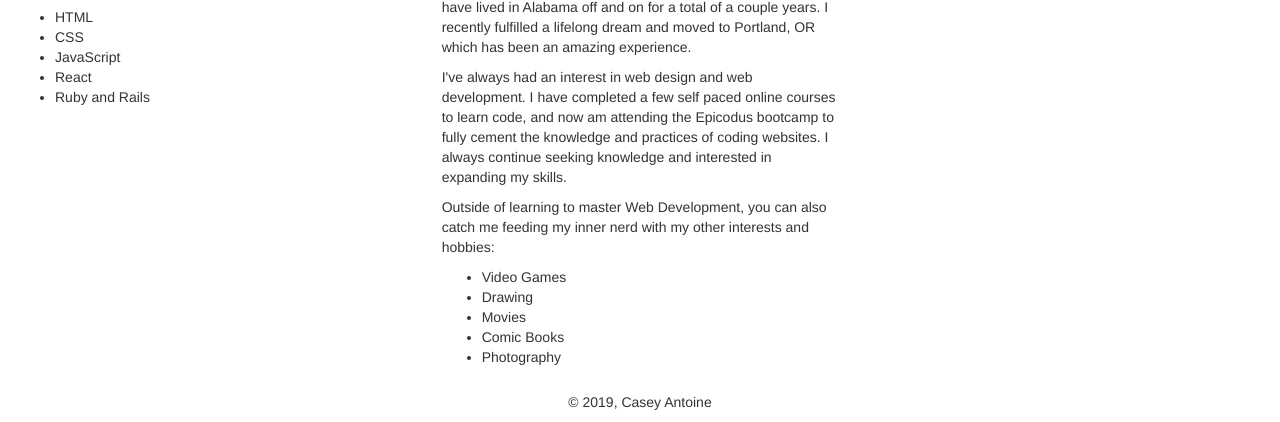
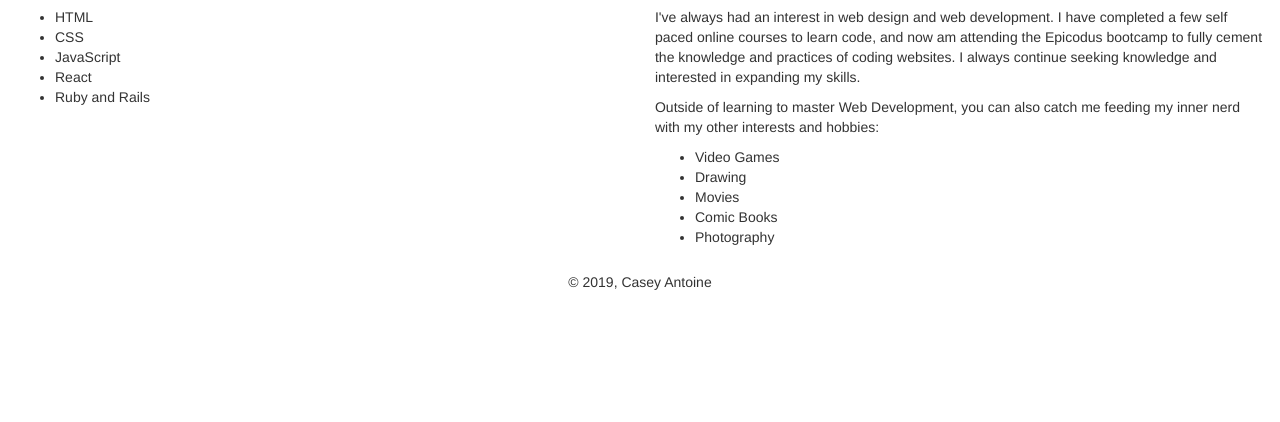
Before and after one commit to CaseyAntoine/portfolio, a plain HTML site: page index.html in a window 1280 px wide. Shown: the part 727-1149 px from the top of the page. After the commit the page ends 1029 px from the top, so only its background shows below. Drawn offline with Linux system fonts and the light colour scheme.

Commit message:
update content, adjust styling.

```diff
--- a/css/styles.css
+++ b/css/styles.css
@@ -37,6 +37,7 @@
 
 header.banner {
   text-align:center;
+  background: url('img/travel-oregon-haystack.jpg') no-repeat top center;
   background-color: teal;
   padding: 3px;
   margin-bottom: 5px;
--- a/index.html
+++ b/index.html
@@ -44,8 +44,10 @@
             <li>Ruby and Rails</li>
           </ul>
         </div>
-
-        <div class="col-md-4 card">
+        <div class="col-md-2">
+          <!-- <img src="img/travel-oregon-haystack.jpg" alt="" /> -->
+        </div>
+        <div class="col-md-6 card">
           <div class="page-header">
             <h1>Background <small>a little more info about me</small></h1>
           </div>
```
